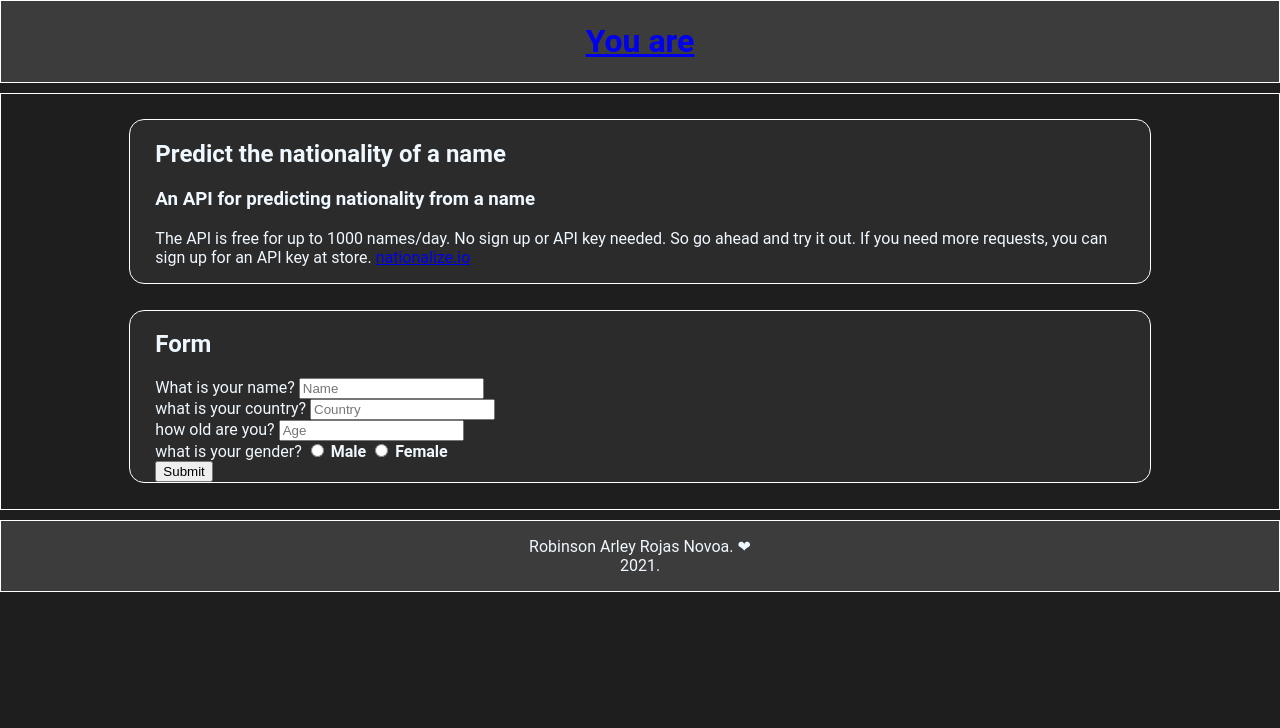
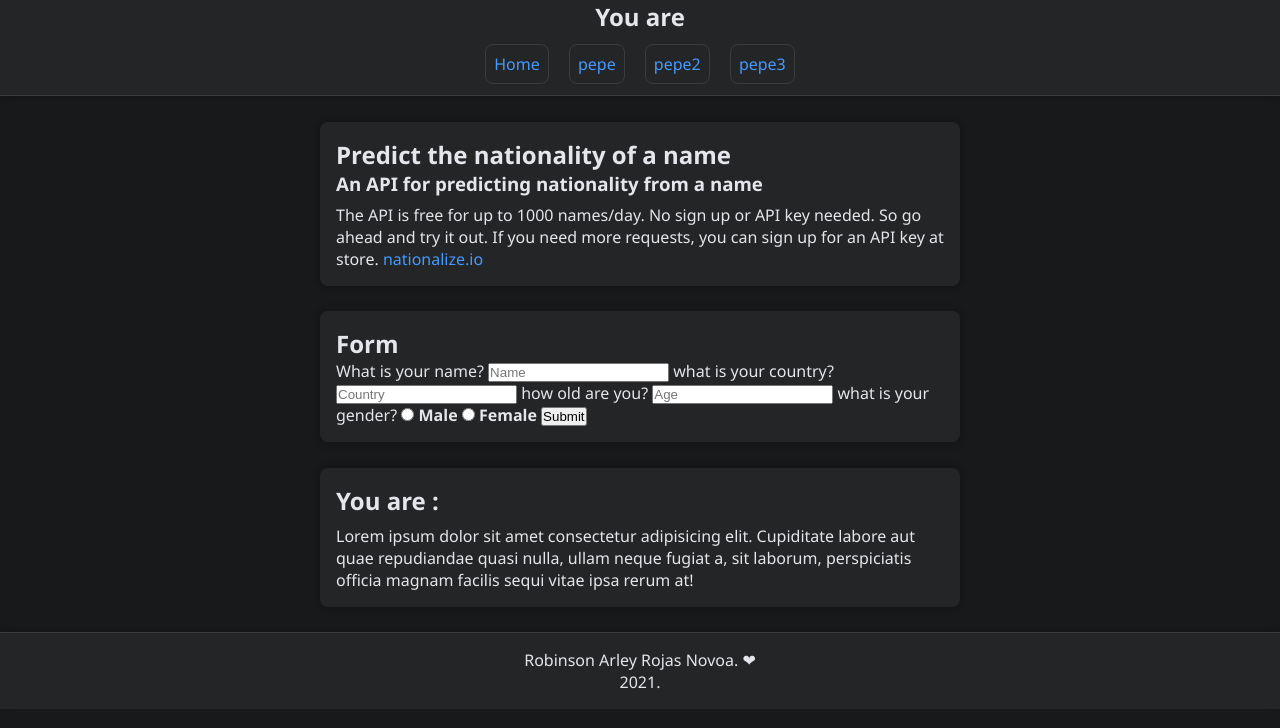
Before and after one commit to RobinsonRojas/You-are, a plain HTML site: page index.html in a window 1280 px wide. Drawn offline with Linux system fonts and the light colour scheme.

Commit message:
style color facebook and nav bar

```diff
--- a/index.html
+++ b/index.html
@@ -9,7 +9,15 @@
   </head>
   <body>
     <header>
-      <a href="/"><h1>You are</h1></a>
+      <nav>
+        <h1>You are</h1>
+        <ul class="main-nav">
+          <li class="main-nav__item"><a href="#">Home</a></li>
+          <li class="main-nav__item"><a href="#">pepe</a></li>
+          <li class="main-nav__item"><a href="#">pepe2</a></li>
+          <li class="main-nav__item"><a href="#">pepe3</a></li>
+        </ul>
+      </nav>
     </header>
     <main>
       <section>
@@ -35,7 +43,7 @@
               autocomplete="name"
               required
             />
-            <br />
+
             <label for="country"><span>what is your country?</span></label>
             <input
               type="text"
@@ -45,7 +53,7 @@
               autocomplete="country"
               required
             />
-            <br />
+
             <label for="age"><span>how old are you?</span></label>
             <input
               type="number"
@@ -54,7 +62,7 @@
               placeholder="Age"
               required
             />
-            <br />
+
             <span>what is your gender?</span>
             <input
               type="radio"
@@ -73,9 +81,18 @@
               required
             />
             <label for="genderF"><b>Female</b></label>
-            <br />
             <input type="submit" />
           </form>
+        </article>
+
+        <article>
+          <h2>You are :</h2>
+          <p>
+            Lorem ipsum dolor sit amet consectetur adipisicing elit. Cupiditate
+            labore aut quae repudiandae quasi nulla, ullam neque fugiat a, sit
+            laborum, perspiciatis officia magnam facilis sequi vitae ipsa rerum
+            at!
+          </p>
         </article>
       </section>
     </main>
--- a/style.css
+++ b/style.css
@@ -1,34 +1,75 @@
-body {
-  background-color: rgb(30, 30, 30);
-  color: aliceblue;
-  font-family: "Roboto", "Helvetica", "Arial", sans-serif;
+* {
+  box-sizing: border-box;
+  padding: 0px;
   margin: 0px;
 }
 
+html {
+  background-color: rgb(24, 25, 26);
+  font-family: "Segoe UI Historic", "Segoe UI", Helvetica, Arial, sans-serif;
+  color: rgb(228, 230, 235);
+  margin: 0px;
+}
+
+a {
+  color: rgb(69, 153, 255);
+  text-decoration: none;
+}
+
+a:hover {
+  text-decoration: underline;
+}
+
 header {
-  background-color: rgb(60, 60, 60);
-  border: solid 1px white;
+  background-color: rgb(36, 37, 38);
+  border-bottom: 1px solid rgb(58, 59, 60);
+  box-shadow: 0 2px 7px 0 rgb(0 0 0 / 20%);
   text-align: center;
   position: -webkit-sticky;
   position: sticky;
   top: 0px;
 }
 
-main {
-  border: solid 1px white;
-  margin: 10px 0px;
+.main-nav {
+  padding: 20px;
+}
+
+.main-nav__item {
+  display: inline-block;
+}
+
+.main-nav__item a {
+  border: 1px solid rgb(58, 59, 60);
+  border-radius: 8px;
+  padding: 8px;
+  margin: 8px;
+  text-decoration: none;
+}
+
+.main-nav__item a:hover {
+  border: 1px solid;
+  border-radius: 8px;
 }
 
 article {
-  background-color: rgb(43, 43, 43);
-  border: solid 1px white;
-  border-radius: 15px;
-  margin: 2% 10%;
-  padding: 0% 2%;
+  background-color: rgb(36, 37, 38);
+  box-shadow: 0 0 7px 2px rgb(0 0 0 / 20%);
+  border-radius: 8px;
+  margin: 2% 25%;
+  padding: 1em;
+}
+
+article p {
+  padding-top: 0.5em;
 }
 
 footer {
-  background-color: rgb(60, 60, 60);
-  border: solid 1px white;
+  background-color: rgb(36, 37, 38);
+  border-top: 1px solid rgb(58, 59, 60);
+  box-shadow: 0 -2px 7px 0px rgb(0 0 0 / 20%);
   text-align: center;
 }
+
+footer p {
+  padding: 1em;
+}
```
